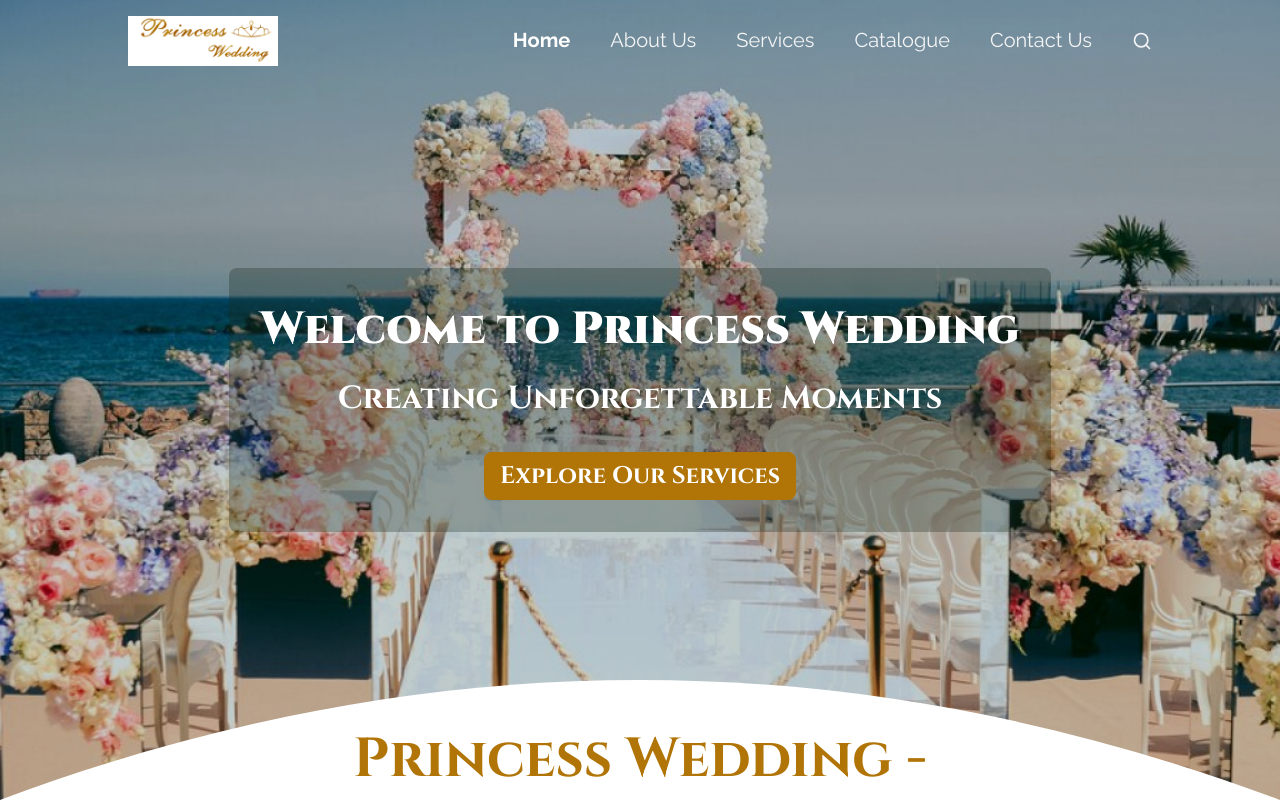
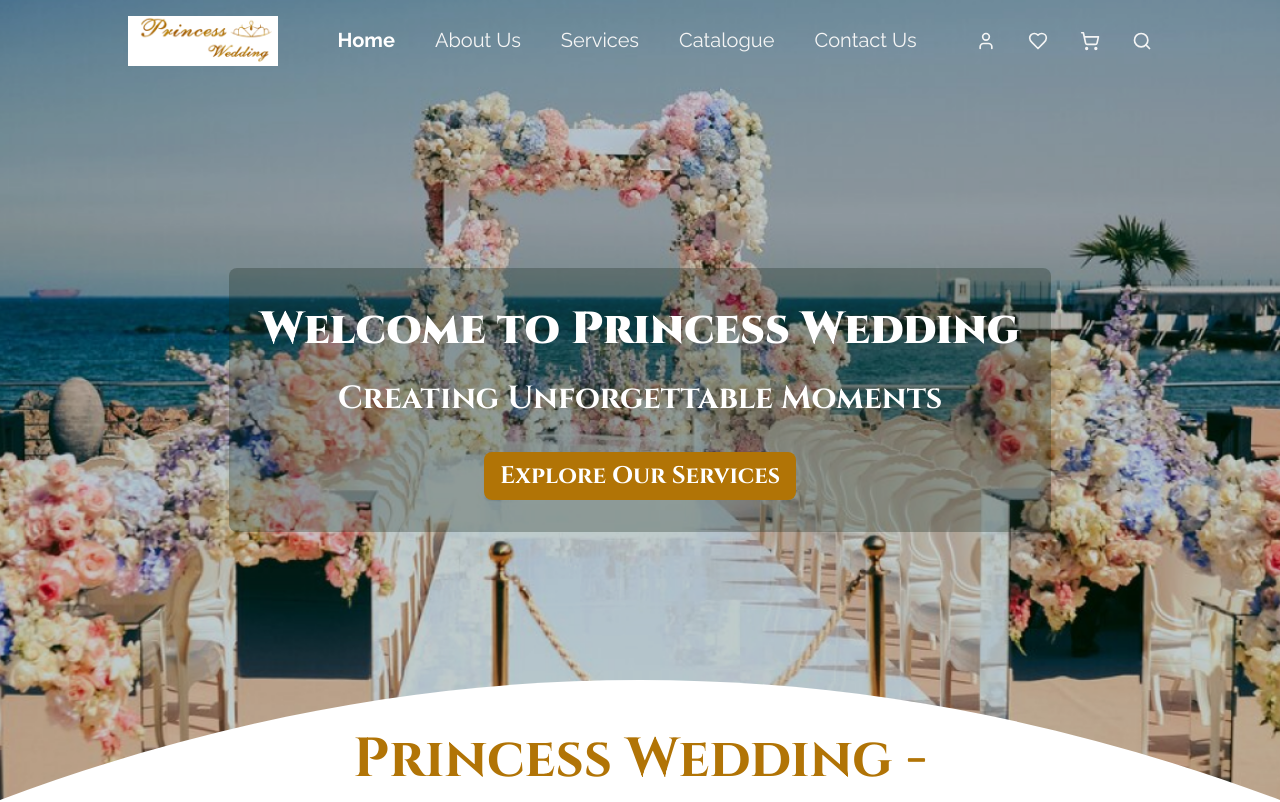
Before and after one commit to ShreyaKumari13/Wedding, a Next.js app: page / in a window 1280 px wide. Shown: the top 802 px of the page. Built offline with nearby package versions, Linux system fonts and the light colour scheme.

Commit message:
updated navbar

```diff
--- a/app/components/navbar.tsx
+++ b/app/components/navbar.tsx
@@ -4,7 +4,7 @@ import Link from 'next/link';
 import Image from 'next/image';
 import { useState } from 'react';
 import { Raleway } from 'next/font/google';
-import { Search } from 'lucide-react';
+import { Search, User, Heart, ShoppingCart } from 'lucide-react';
 import { usePathname } from 'next/navigation';
 
 const raleway = Raleway({
@@ -59,7 +59,9 @@ const Navbar = () => {
         </button>
 
         {/* Desktop Menu Links */}
-        <ul className={`hidden md:flex gap-10 text-[#F5F5F5] items-center ${isMenuOpen ? 'block' : 'hidden'}`}>
+        <div className="flex items-center flex-1 items-center">
+          <div className="flex items-center justify-between w-full">
+            <ul className={`hidden md:flex gap-10 text-[#F5F5F5] items-center mx-auto ${isMenuOpen ? 'block' : 'hidden'}`}>
               <li>
                 <Link
                   href="/"
@@ -100,8 +102,26 @@ const Navbar = () => {
                   Contact Us
                 </Link>
               </li>
-          <li>
-            <div className="flex items-center gap-4">
+            </ul>
+            <div className="flex items-center gap-8">
+              <button
+                  className={`${pathname.includes('/catalogue') ? 'text-[#1A281F] hover:text-[#1A281F]' : (pathname === '/about' ? 'text-[#1A281F]' : 'text-[#F5F5F5] hover:text-white')} transition-colors`}
+                  aria-label="User profile"
+                >
+                  <User className="w-5 h-5" />
+              </button>
+              <button
+                className={`${pathname.includes('/catalogue') ? 'text-[#1A281F] hover:text-[#1A281F]' : (pathname === '/about' ? 'text-[#1A281F]' : 'text-[#F5F5F5] hover:text-white')} transition-colors`}
+                aria-label="Favorites"
+              >
+                <Heart className="w-5 h-5" />
+              </button>
+              <button
+                className={`${pathname.includes('/catalogue') ? 'text-[#1A281F] hover:text-[#1A281F]' : (pathname === '/about' ? 'text-[#1A281F]' : 'text-[#F5F5F5] hover:text-white')} transition-colors`}
+                aria-label="Shopping cart"
+              >
+                <ShoppingCart className="w-5 h-5" />
+              </button>
               <button
                 className={`${pathname.includes('/catalogue') ? 'text-[#1A281F] hover:text-[#1A281F]' : (pathname === '/about' ? 'text-[#1A281F]' : 'text-[#F5F5F5] hover:text-white')} transition-colors`}
                 aria-label="Search"
@@ -109,8 +129,8 @@ const Navbar = () => {
                 <Search className="w-5 h-5" />
               </button>
             </div>
-          </li>
-        </ul>
+          </div>
+        </div>
       </div>
     </nav>
   );
```
Lines whose indentation alone changed are shown as unchanged.
